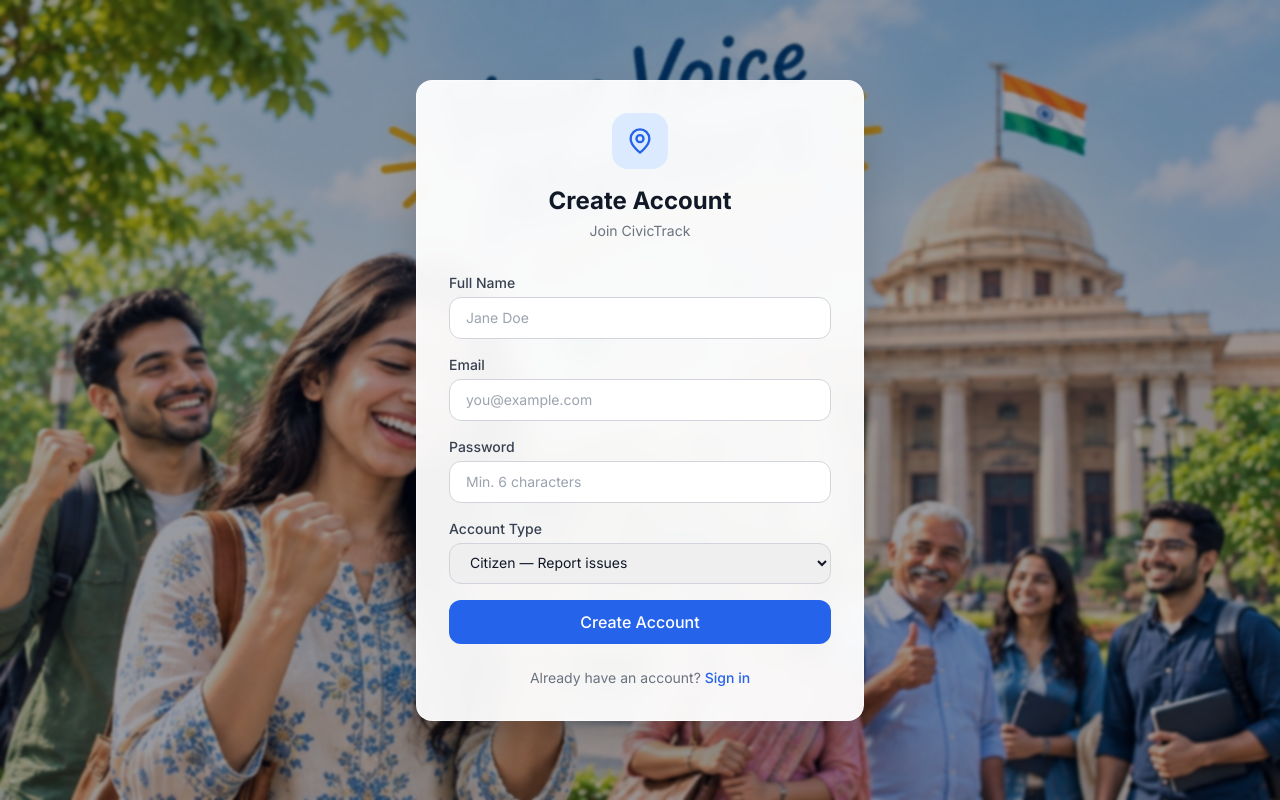
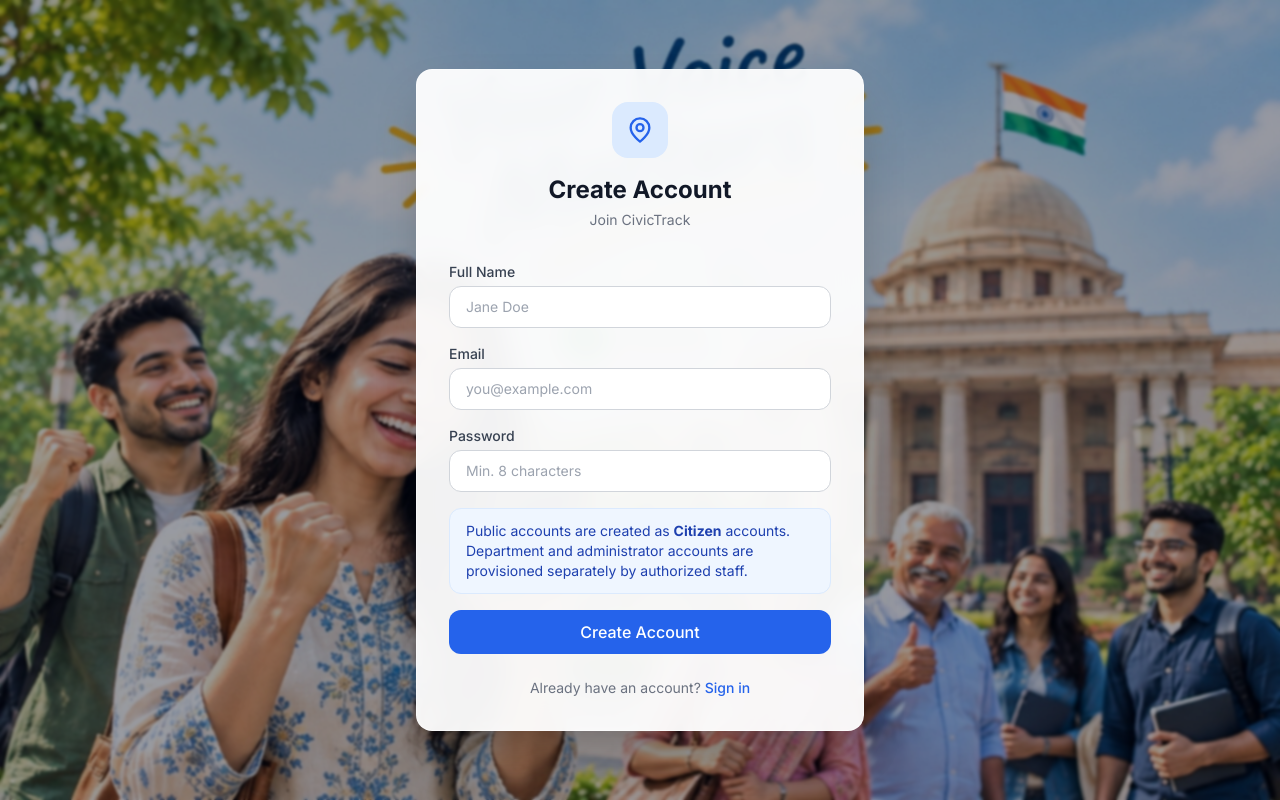
Before and after one commit to Admiralscott/civic-issue-reporter., a Next.js app: page /auth/signup in a window 1280 px wide. Built offline with nearby package versions, Linux system fonts and the light colour scheme.

Commit message:
Prevent self-service privilege escalation during signup

```diff
--- a/app/auth/signup/page.tsx
+++ b/app/auth/signup/page.tsx
@@ -1,15 +1,14 @@
 'use client'
 
 import { useState } from 'react'
-import { createClient } from '@/lib/supabase/client'
 import Link from 'next/link'
 import { MapPin, Loader2, CheckCircle } from 'lucide-react'
+import { createClient } from '@/lib/supabase/client'
 
 export default function SignupPage() {
   const [fullName, setFullName] = useState('')
   const [email, setEmail] = useState('')
   const [password, setPassword] = useState('')
-  const [role, setRole] = useState<'citizen' | 'department' | 'admin'>('citizen')
   const [loading, setLoading] = useState(false)
   const [error, setError] = useState<string | null>(null)
   const [success, setSuccess] = useState(false)
@@ -19,12 +18,21 @@ export default function SignupPage() {
     setLoading(true)
     setError(null)
     const supabase = createClient()
+
+    // Public signup always creates a citizen account. Department/admin
+    // accounts must be provisioned by an authorized administrator.
     const { error } = await supabase.auth.signUp({
       email,
       password,
-      options: { data: { full_name: fullName, role } },
+      options: { data: { full_name: fullName, role: 'citizen' } },
     })
-    if (error) { setError(error.message); setLoading(false); return }
+
+    if (error) {
+      setError(error.message)
+      setLoading(false)
+      return
+    }
+
     setSuccess(true)
     setLoading(false)
   }
@@ -47,12 +55,8 @@ export default function SignupPage() {
   return (
     <div
       className="min-h-screen flex items-center justify-center bg-slate-900 bg-no-repeat bg-center relative p-4 py-8"
-      style={{
-        backgroundImage: "url('/login-bg.jpg')",
-        backgroundSize: "100% 100%",
-      }}
+      style={{ backgroundImage: "url('/login-bg.jpg')", backgroundSize: '100% 100%' }}
     >
-      {/* Soft Dark Overlay */}
       <div className="absolute inset-0 bg-slate-950/40 backdrop-blur-[1px]" />
 
       <div className="relative z-10 bg-white/95 backdrop-blur-md rounded-2xl shadow-2xl p-8 w-full max-w-md border border-white/50">
@@ -67,35 +71,25 @@ export default function SignupPage() {
         <form onSubmit={handleSignup} className="space-y-4">
           <div>
             <label className="block text-sm font-medium text-gray-700 mb-1">Full Name</label>
-            <input type="text" value={fullName} onChange={(e) => setFullName(e.target.value)}
-              required placeholder="Jane Doe"
-              className="w-full px-4 py-2.5 border border-gray-300 rounded-xl focus:ring-2 focus:ring-blue-500 focus:border-transparent outline-none transition text-sm" />
+            <input type="text" value={fullName} onChange={(e) => setFullName(e.target.value)} required maxLength={100}
+              placeholder="Jane Doe" className="w-full px-4 py-2.5 border border-gray-300 rounded-xl focus:ring-2 focus:ring-blue-500 focus:border-transparent outline-none transition text-sm" />
           </div>
           <div>
             <label className="block text-sm font-medium text-gray-700 mb-1">Email</label>
-            <input type="email" value={email} onChange={(e) => setEmail(e.target.value)}
-              required placeholder="you@example.com"
-              className="w-full px-4 py-2.5 border border-gray-300 rounded-xl focus:ring-2 focus:ring-blue-500 focus:border-transparent outline-none transition text-sm" />
+            <input type="email" value={email} onChange={(e) => setEmail(e.target.value)} required maxLength={254}
+              placeholder="you@example.com" className="w-full px-4 py-2.5 border border-gray-300 rounded-xl focus:ring-2 focus:ring-blue-500 focus:border-transparent outline-none transition text-sm" />
           </div>
           <div>
             <label className="block text-sm font-medium text-gray-700 mb-1">Password</label>
-            <input type="password" value={password} onChange={(e) => setPassword(e.target.value)}
-              required minLength={6} placeholder="Min. 6 characters"
-              className="w-full px-4 py-2.5 border border-gray-300 rounded-xl focus:ring-2 focus:ring-blue-500 focus:border-transparent outline-none transition text-sm" />
-          </div>
-          <div>
-            <label className="block text-sm font-medium text-gray-700 mb-1">Account Type</label>
-            <select value={role} onChange={(e) => setRole(e.target.value as typeof role)}
-              className="w-full px-4 py-2.5 border border-gray-300 rounded-xl focus:ring-2 focus:ring-blue-500 outline-none text-sm">
-              <option value="citizen">Citizen — Report issues</option>
-              <option value="department">Department Staff — Manage issues</option>
-              <option value="admin">Government Admin — City oversight</option>
-            </select>
+            <input type="password" value={password} onChange={(e) => setPassword(e.target.value)} required minLength={8}
+              placeholder="Min. 8 characters" className="w-full px-4 py-2.5 border border-gray-300 rounded-xl focus:ring-2 focus:ring-blue-500 focus:border-transparent outline-none transition text-sm" />
           </div>
 
-          {error && (
-            <div className="bg-red-50 border border-red-200 text-red-700 px-4 py-3 rounded-xl text-sm">{error}</div>
-          )}
+          <div className="bg-blue-50 border border-blue-100 rounded-xl px-4 py-3 text-sm text-blue-800">
+            Public accounts are created as <strong>Citizen</strong> accounts. Department and administrator accounts are provisioned separately by authorized staff.
+          </div>
+
+          {error && <div className="bg-red-50 border border-red-200 text-red-700 px-4 py-3 rounded-xl text-sm">{error}</div>}
 
           <button type="submit" disabled={loading}
             className="w-full bg-blue-600 text-white py-2.5 rounded-xl font-medium hover:bg-blue-700 disabled:opacity-50 transition flex items-center justify-center gap-2 shadow-xs">
```
